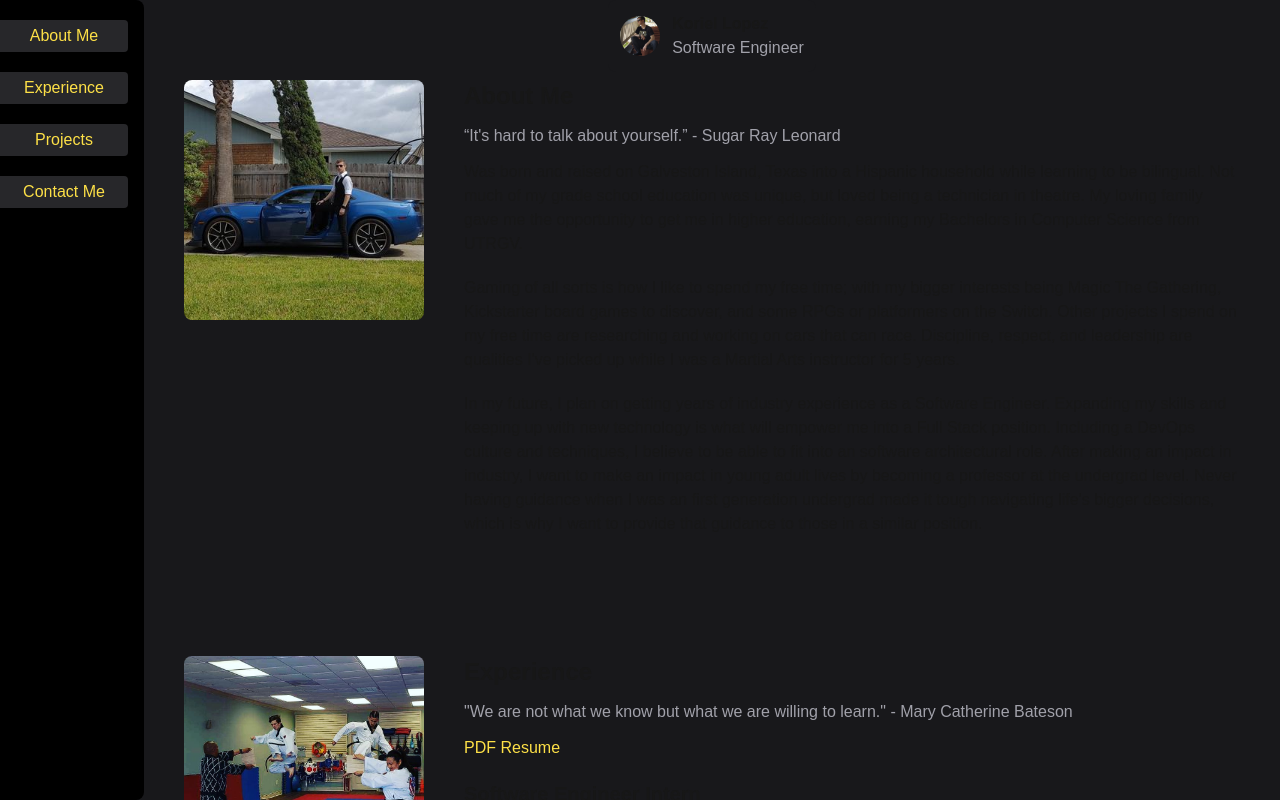
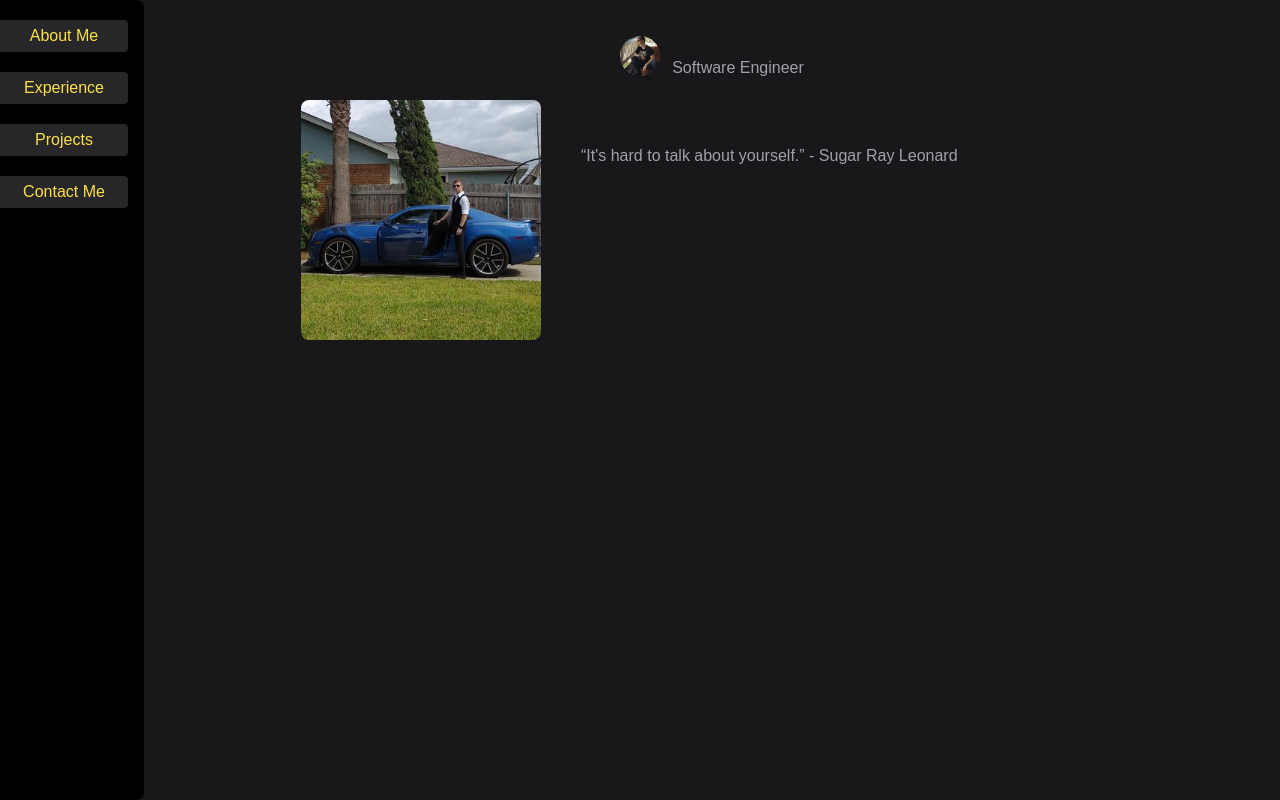
Before and after one commit to lopezkor000/portfolio, a Next.js app: page / in a window 1280 px wide. Shown: the top 800 px of the page. Built offline with nearby package versions, Linux system fonts and the light colour scheme.

Commit message:
Revert "Screen sizing"

```diff
--- a/app/HomePage.tsx
+++ /dev/null
@@ -1,20 +0,0 @@
-"use client";
-
-import { useEffect, useState } from "react";
-
-interface Props {
-  children: React.ReactNode;
-  className?: string;
-}
-
-export function HomePage(props: Props) {
-  let [width, setWidth] = useState(0);
-
-  useEffect(() => {
-    setWidth(window.innerWidth);
-  }, [setWidth]);
-
-  return (
-    <div className={`${width > 500 && "ps-36"} mx-10`}>{props.children}</div>
-  );
-}
--- a/app/layout.tsx
+++ b/app/layout.tsx
@@ -2,7 +2,6 @@ import type { Metadata } from "next";
 import { Geist, Geist_Mono } from "next/font/google";
 import "./globals.css";
 import NavBar from "@/components/NavBar";
-import { HomePage } from "./HomePage";
 
 const geistSans = Geist({
   variable: "--font-geist-sans",
@@ -33,7 +32,7 @@ export default function RootLayout({
         className={`${geistSans.variable} ${geistMono.variable} bg-zinc-900`}
       >
         <NavBar />
-        <HomePage children={children} />
+        <div className="ps-36 m-5">{children}</div>
       </body>
     </html>
   );
--- a/app/page.tsx
+++ b/app/page.tsx
@@ -18,6 +18,8 @@ export default function Home() {
         title="About Me"
         subtitle="“It's hard to talk about yourself.” - Sugar Ray Leonard"
         pic="car.jpg"
+        reverse={false}
+        className="w-3/4"
       >
         <p>
           Was born and raised on Galveston Island, Texas into a Hispanic
@@ -52,8 +54,9 @@ export default function Home() {
         title="Experience"
         subtitle='"We are not what we know but what we are willing to learn." - Mary Catherine Bateson'
         pic="fly.jpg"
+        reverse={false}
+        className="w-3/4"
       >
-        <div>
         <Link
           href="/resume.pdf"
           target="_blank"
@@ -61,11 +64,11 @@ export default function Home() {
         >
           PDF Resume
         </Link>
-        </div>
         <ExperienceCard
           position="Software Engineer Intern"
           where="Pacific Northwest National Laboratory"
           when="Aug 2023 - Nov 2024"
+          reverse={false}
           skills={[
             "React",
             "API Design",
@@ -106,6 +109,7 @@ export default function Home() {
           position="School of Medicine - Work Study"
           where="University of Texas Rio Grande Valley"
           when="Jun 2024 - Aug 2024"
+          reverse={false}
           skills={[
             "UX/UI Design",
             "API Data Fetching",
@@ -145,6 +149,7 @@ export default function Home() {
           position="Web Development - Teacher Assistant"
           where="University of Texas Rio Grande Valley"
           when="Jan 2025 - May 2025"
+          reverse={false}
           skills={[]}
         >
           <p className="text-xl italic text-zinc-400">
@@ -155,6 +160,7 @@ export default function Home() {
           position="Physics - Supplemental Instructor"
           where="Galveston College - STEM Honors"
           when="Nov 2022 - Aug 2023"
+          reverse={false}
           skills={["Communication", "Problem Solving", "Teamwork"]}
         >
           <ExperienceList
@@ -169,6 +175,7 @@ export default function Home() {
           position="Camp Counselor - Engineering"
           where="Galveston College - Summer Kids Camp"
           when="Jun 2023 - Jul 2023"
+          reverse={false}
           skills={["Curriculum Planning", "Project Research", "Management"]}
         >
           <ExperienceList
@@ -183,6 +190,7 @@ export default function Home() {
           position="Customer Service Representative"
           where="Galveston College - Bookstore"
           when="Jan 2023 - Aug 2023"
+          reverse={false}
           skills={[
             "Customer Service",
             "Communication",
@@ -206,6 +214,7 @@ export default function Home() {
           position="Customer Service Representative"
           where="Circle K"
           when="Jan 2022 - Jul 2022"
+          reverse={false}
           skills={[
             "Customer Service",
             "Communication",
@@ -231,6 +240,8 @@ export default function Home() {
         title="Projects"
         subtitle='"How does a project get to be a year late? One day at a time." - Fred Brooks'
         pic="pi.jpg"
+        reverse={false}
+        className="w-3/4"
       >
         {/* <ExperienceList
           items={[
@@ -265,6 +276,8 @@ export default function Home() {
         title="Contact Me"
         subtitle='"Great communication begins with connection." - Oprah'
         pic="grad.jpg"
+        reverse={false}
+        className="w-3/4"
       >
         <div className="w-fit flex outline">
           <div className="w-fit place-items-end p-3 space-y-3 font-bold">
--- a/components/ExperienceCard.tsx
+++ b/components/ExperienceCard.tsx
@@ -1,7 +1,3 @@
-"use client";
-
-import { useEffect, useState } from "react";
-
 interface ProjectProps {
   title?: string;
   items: string[];
@@ -25,25 +21,24 @@ interface ExperienceProps {
   where: string;
   when: string;
   skills: string[];
+  reverse: boolean;
   children?: React.ReactNode;
 }
 
 export default function ExperienceCard(props: ExperienceProps) {
-  let [width, setWidth] = useState(0);
-
-  useEffect(() => {
-    setWidth(window.innerWidth);
-  }, [setWidth]);
-
   return (
-    <div className="flex flex-col pb-20 gap-10">
+    <div
+      className={`flex flex-col pb-20 gap-10 ${
+        props.reverse && "flex-row-reverse"
+      }`}
+    >
       <div>
         <div className="font-bold text-xl">{props.position}</div>
         <div className="text-bold">{props.where}</div>
         <div className="text-bold">{props.when}</div>
       </div>
       <div className="flex flex-col gap-5">{props.children}</div>
-      <div className={`${width < 500 ? "columns-2" : "columns-3"} text-center`}>
+      <div className="columns-3 text-center">
         {props.skills.map((skill) => (
           <p key={skill}>{skill}</p>
         ))}
--- a/components/InfoCard.tsx
+++ b/components/InfoCard.tsx
@@ -1,35 +1,32 @@
-"use client";
-
-import { useEffect, useState } from "react";
-
 interface Props {
   id: string;
   title: string;
   subtitle?: string;
   pic: string;
   children: React.ReactNode;
+  reverse?: boolean;
   className?: string;
 }
 
 export default function InfoCard(props: Props) {
-  let [width, setWidth] = useState(0);
-
-  useEffect(() => {
-    setWidth(window.innerWidth);
-  }, [setWidth]);
-
   return (
     <div
       id={props.id}
-      className={`flex ${width < 500 && "flex-col"} gap-10 items-start pb-10 ${
-        props.className
-      }`}
+      className={`flex gap-10 items-start pb-10 ${
+        props.reverse && "text-right flex-row-reverse"
+      } ${props.className}`}
     >
       <img src={props.pic} className="size-60 aspect-square rounded-lg" />
-      <div className={`${!(width < 500) && "w-3/4"} flex flex-col space-y-3`}>
+      <div className="w-3/4 flex flex-col space-y-3">
         <p className="text-2xl font-bold">{props.title}</p>
         <p className="text-zinc-400">{props.subtitle}</p>
-        <div className="flex flex-col space-y-5">{props.children}</div>
+        <div
+          className={`flex flex-col space-y-5 ${
+            props.reverse && "place-items-end"
+          }`}
+        >
+          {props.children}
+        </div>
       </div>
     </div>
   );
--- a/components/NavBar.tsx
+++ b/components/NavBar.tsx
@@ -1,6 +1,4 @@
 "use client";
-
-import { useEffect, useState } from "react";
 
 interface ButtonProps {
   text: string;
@@ -23,18 +21,8 @@ const NavButton = (props: ButtonProps) => {
 };
 
 export default function NavBar() {
-  let [width, setWidth] = useState(0);
-
-  useEffect(() => {
-    setWidth(window.innerWidth);
-  }, [setWidth]);
-
   return (
-    <div
-      className={`fixed flex flex-col w-36 h-full rounded-r-lg bg-black space-y-5 pt-5 ${
-        width < 500 && "hidden"
-      }`}
-    >
+    <div className="fixed flex flex-col w-36 h-full rounded-r-lg bg-black space-y-5 pt-5">
       <NavButton text="About Me" />
       <NavButton text="Experience" />
       <NavButton text="Projects" />
```
Lines whose indentation alone changed are shown as unchanged.
